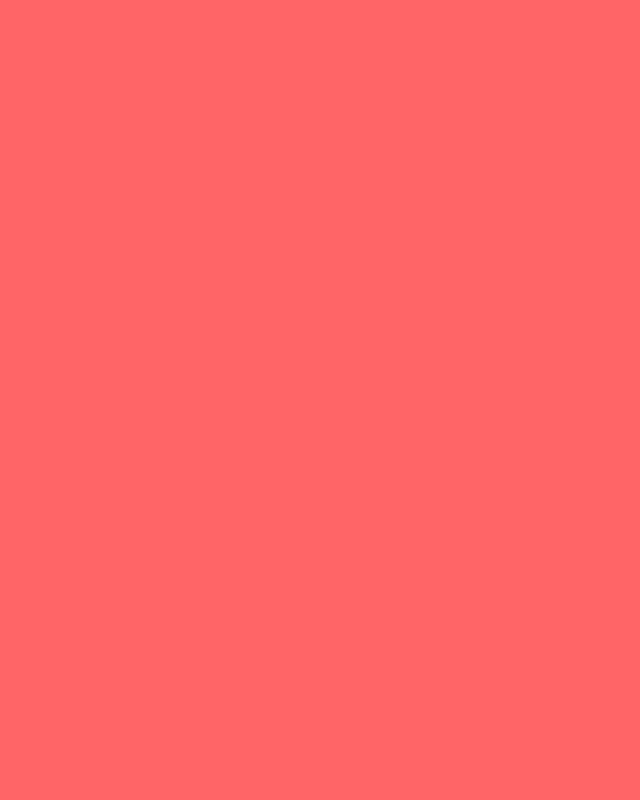
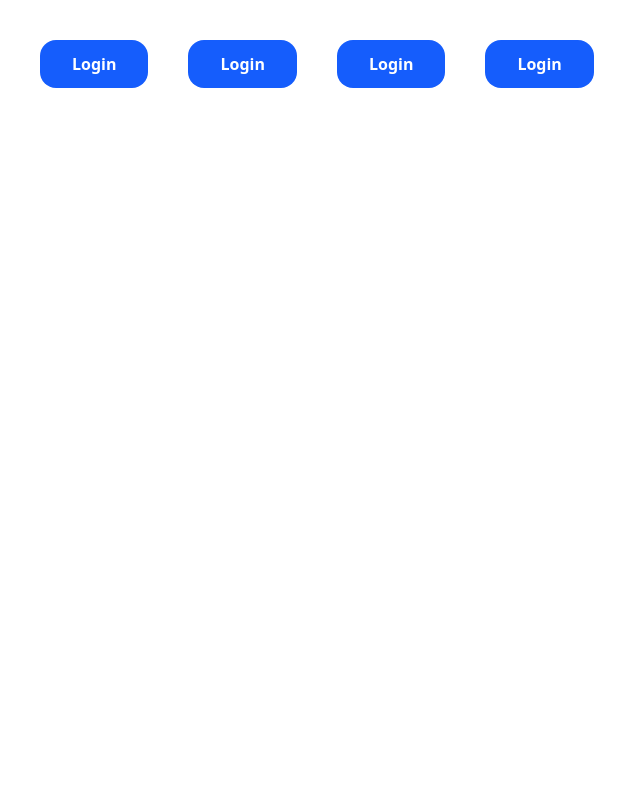
Before and after one commit to yjrajput/taildwind-css, a React (Vite) app in the folder 01-basic-css/: page / in a window 1280 px wide. Shown: the top 800 px of the page, without its empty margins (0-640 px from the left). Built offline with nearby package versions, Linux system fonts and the light colour scheme.

Commit message:
interactive in tailwind css

```diff
--- a/01-basic-css/src/App.jsx
+++ b/01-basic-css/src/App.jsx
@@ -3,6 +3,7 @@ import Background from './components/background-classes/Background';
 import Colors from './components/colors/Colors';
 import Container from './components/container-class/Container';
 import Height from './components/height/Height';
+import Interractive from './components/interractive-css/Interractive';
 import Margin from './components/margin/Margin';
 import Padding from './components/padding/Padding';
 import Width from './components/width/Width';
@@ -15,7 +16,8 @@ const App = () => {
       {/* <Width/> */}
       {/* <Height/> */}
       {/* <Container/> */}
-      <Background/>
+      {/* <Background/> */}
+      <Interractive/>
     </div>
   )
 }
--- /dev/null
+++ b/01-basic-css/src/components/interractive-css/Interractive.jsx
@@ -0,0 +1,14 @@
+import React from 'react'
+
+const Interractive = () => {
+  return (
+    <div className='p-10'>
+        <button className='border-none bg-blue-600 text-white font-semibold px-8 py-3 rounded-2xl cursor-pointer mr-10'>Login</button>
+        <button className='border-none bg-blue-600 text-white font-semibold px-8 py-3 rounded-2xl cursor-pointer mr-10 hover:bg-blue-900'>Login</button>
+        <button className='border-none bg-blue-600 text-white font-semibold px-8 py-3 rounded-2xl cursor-pointer mr-10 focus:bg-yellow-900'>Login</button>
+        <button className='border-none bg-blue-600 text-white font-semibold px-8 py-3 rounded-2xl cursor-pointer mr-10 active:bg-red-900'>Login</button>
+    </div>
+  )
+}
+
+export default Interractive
```
